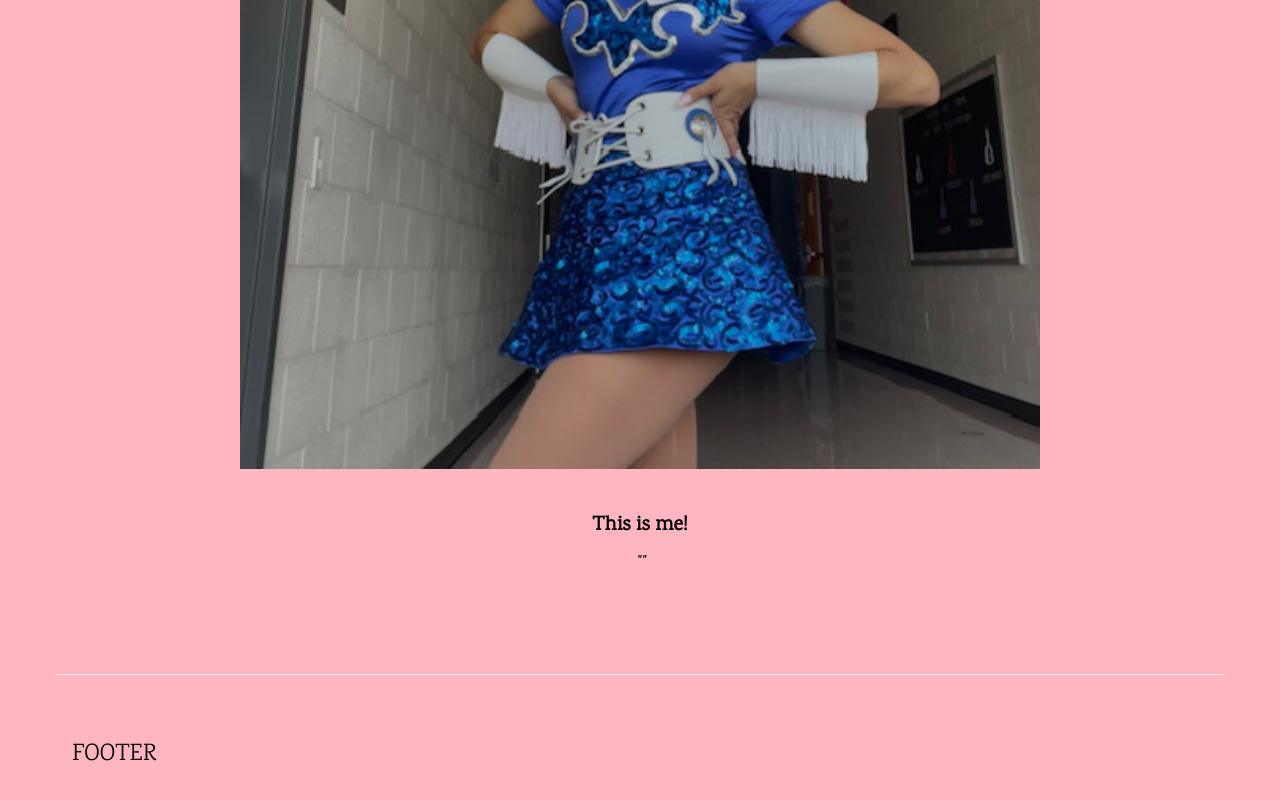
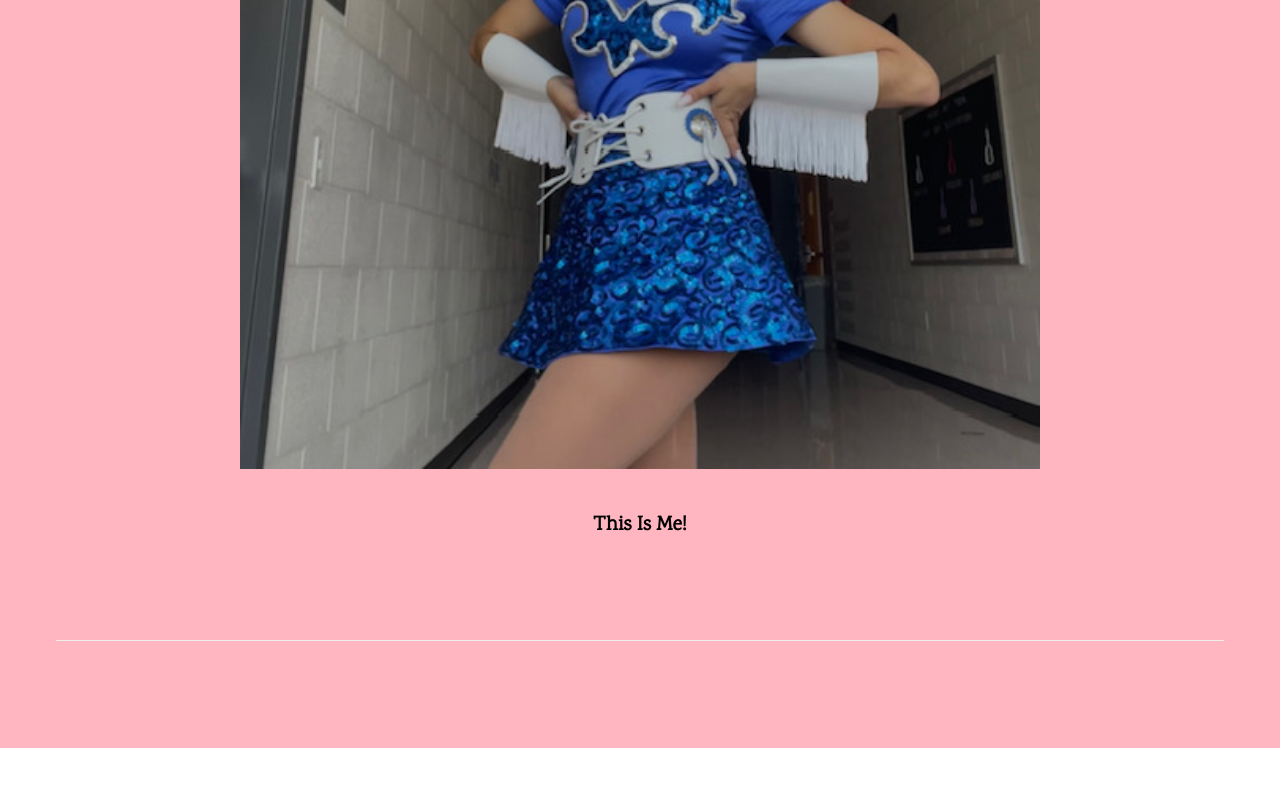
Before and after one commit to wendyramos12/wendyramos12.github.io, a plain HTML site: page finalproject.html in a window 1280 px wide. Shown: the part 1821-2621 px from the top of the page. After the commit the page ends 2569 px from the top, so only its background shows below. Drawn offline with nearby package versions, Linux system fonts and the light colour scheme.

Commit message:
Update finalproject.html

```diff
--- a/finalproject.html
+++ b/finalproject.html
@@ -97,8 +97,8 @@ body,h1,h2,h3,h4,h5,h6 {font-family: "Karma", sans-serif}
         <h3></h3><br>
         <img src="img/image (7).jpg" alt="Me" class="w3-image" style="display:block;margin:auto" width="800" height="533">
         <div class="w3-padding-32">
-          <h4><b>This is me!</b></h4>
-          <h6><i>""</i></h6>
+          <h4><b>This Is Me!</b></h4>
+          <h6><i></i></h6>
           <p></p>
         </div>
       </div>
@@ -107,7 +107,7 @@ body,h1,h2,h3,h4,h5,h6 {font-family: "Karma", sans-serif}
   <!-- Footer -->
   <footer class="w3-row-padding w3-padding-32">
     <div class="w3-third">
-      <h3>FOOTER</h3>
+      <h3></h3>
       <p></p>
       <p> </p>
       <p></p>
```
